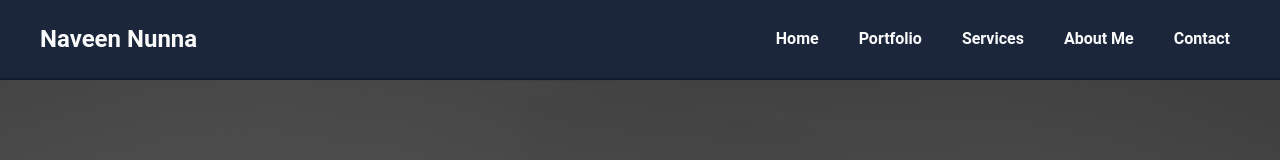
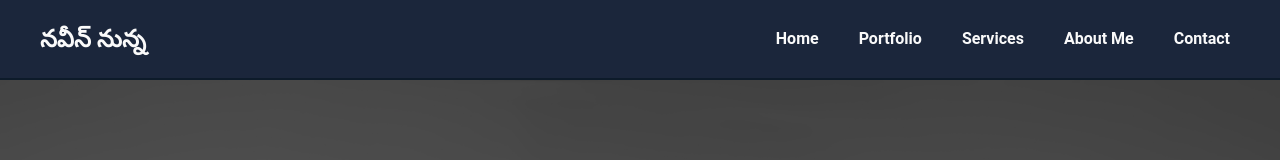
Before and after one commit to RishiRohanKalapala/Naveen-Portfolio, a plain HTML site: page index.htm in a window 1280 px wide. Shown: the top 160 px of the page. Drawn offline with Linux system fonts and the light colour scheme.

Commit message:
Update index.htm

```diff
--- a/index.htm
+++ b/index.htm
@@ -8,7 +8,7 @@
 </head>
 <body>
     <header>
-        <div class="logo">Naveen Nunna</div>
+        <div class="logo">నవీన్ నున్న</div>
         <nav>
             <div class="hamburger">
                 <div></div>
```
